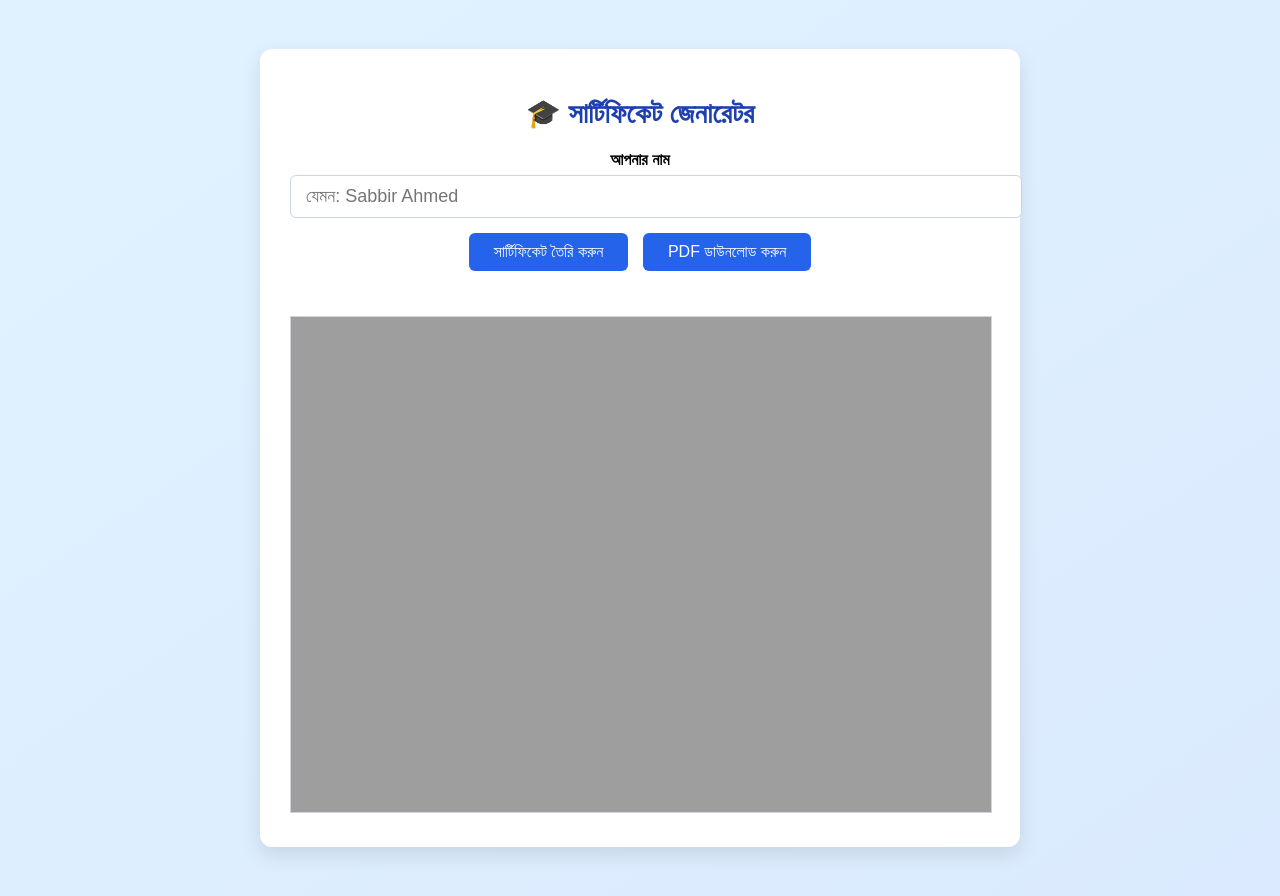
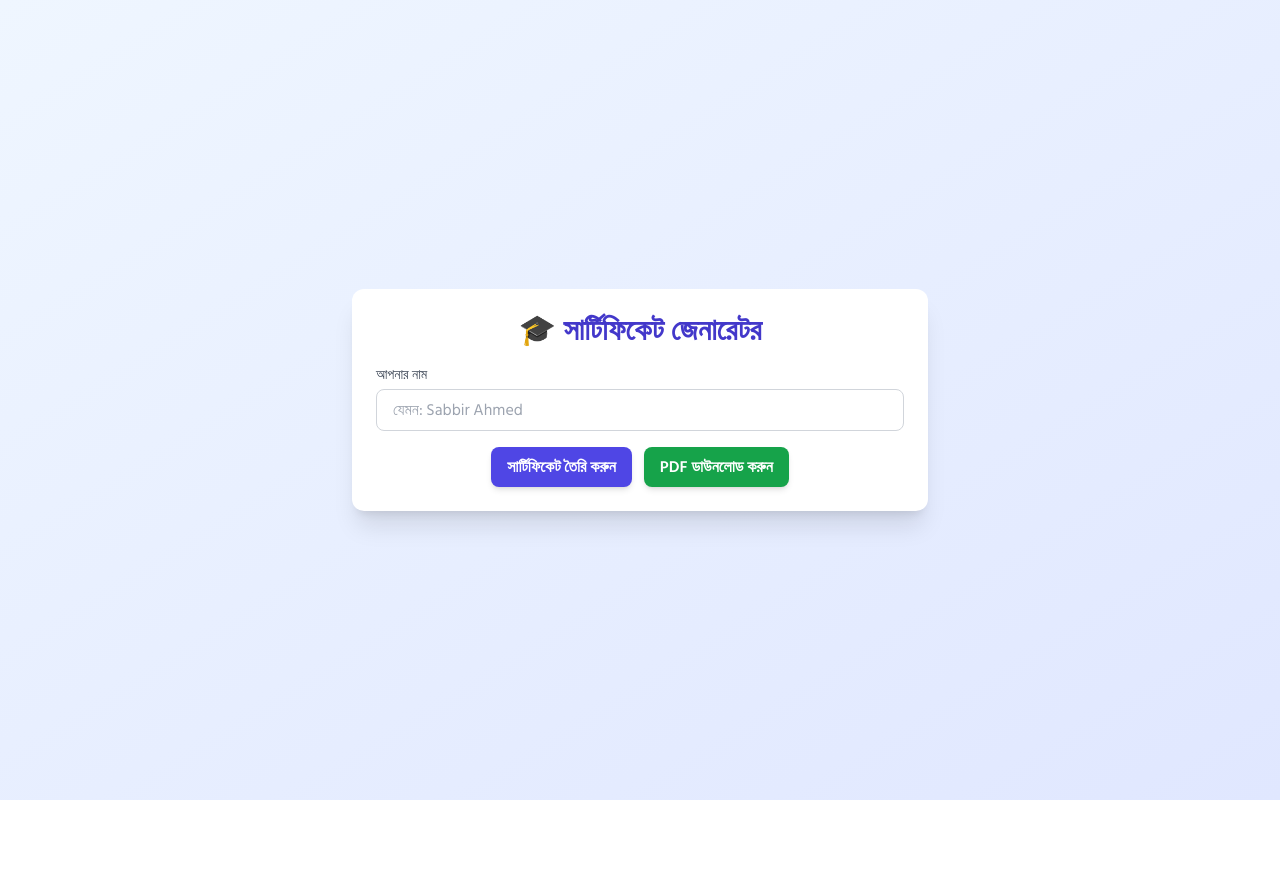
Before and after one commit to mushfikur-dwip/CertificateJs, a plain HTML site: page index.html in a window 1280 px wide. After the commit the page ends 800 px from the top, so only its background shows below. Drawn offline with nearby package versions, Linux system fonts and the light colour scheme.

Commit message:
Font added

```diff
--- a/css/style.css
+++ b/css/style.css
@@ -1,66 +1,8 @@
 body {
-    font-family: 'Poppins', sans-serif;
-    background: linear-gradient(to bottom right, #e0f2ff, #dbeafe);
-    display: flex;
-    justify-content: center;
-    align-items: center;
-    padding: 40px;
-    min-height: 100vh;
+    font-family: "Hind Siliguri", sans-serif;
+}
+
+  canvas {
+    max-width: 100%;
+    height: auto;
   }
-
-  .container {
-    background: white;
-    padding: 30px;
-    border-radius: 12px;
-    box-shadow: 0 8px 20px rgba(0, 0, 0, 0.1);
-    max-width: 700px;
-    width: 100%;
-    text-align: center;
-  }
-
-  h1 {
-    color: #1e40af;
-    font-size: 28px;
-    margin-bottom: 20px;
-  }
-
-  form {
-    margin-bottom: 20px;
-  }
-
-  label {
-    display: block;
-    margin-bottom: 6px;
-    font-weight: 600;
-  }
-
-  input {
-    padding: 10px 15px;
-    font-size: 18px;
-    width: 100%;
-    margin-bottom: 10px;
-    border: 1px solid #cbd5e1;
-    border-radius: 6px;
-  }
-
-  button {
-    padding: 10px 25px;
-    font-size: 16px;
-    margin: 5px;
-    border: none;
-    border-radius: 6px;
-    background-color: #2563eb;
-    color: white;
-    cursor: pointer;
-  }
-
-  button:hover {
-    background-color: #1e40af;
-  }
-
-  #certificateCanvas {
-    border: 1px solid #d1d5db;
-    width: 100%;
-    max-width: 100%;
-    margin-top: 20px;
-  }
--- a/index.html
+++ b/index.html
@@ -2,29 +2,55 @@
 <html lang="en">
 
 <head>
-    <meta charset="UTF-8">
+    <meta charset="UTF-8" />
+    <meta name="viewport" content="width=device-width, initial-scale=1.0" />
     <title>Certificate Generator</title>
-    <link rel="stylesheet" href="./css/style.css">
-    <link href="https://fonts.googleapis.com/css2?family=Pinyon+Script&display=swap" rel="stylesheet">
+
+    <!-- Tailwind CSS CDN -->
+    <script src="https://cdn.tailwindcss.com"></script>
+
+    <!-- Custom Fonts -->
+    <link rel="preconnect" href="https://fonts.googleapis.com">
+    <link rel="preconnect" href="https://fonts.gstatic.com" crossorigin>
+    <link href="https://fonts.googleapis.com/css2?family=Hind+Siliguri:wght@300;400;500;600;700&display=swap" rel="stylesheet">
+    <!-- Toastify CSS -->
+    <link rel="stylesheet" href="https://cdn.jsdelivr.net/npm/toastify-js/src/toastify.min.css" />
+
+    <!-- Custom Styles -->
+    <link rel="stylesheet" href="./css/style.css" />
 </head>
 
-<body>
+<body class="bg-gradient-to-br from-blue-50 to-indigo-100 min-h-screen flex items-center justify-center px-4">
 
-    <div class="container">
-        <h1>🎓 সার্টিফিকেট জেনারেটর</h1>
+    <div class="bg-white shadow-xl rounded-xl p-6 w-full max-w-xl text-center">
+        <h1 class="text-2xl md:text-3xl font-bold text-indigo-700 mb-4">🎓 সার্টিফিকেট জেনারেটর</h1>
 
-        <form onsubmit="event.preventDefault(); generateCertificate();">
-            <label for="name">আপনার নাম</label>
-            <input type="text" id="nameInput" name="name" placeholder="যেমন: Sabbir Ahmed" required>
+        <form onsubmit="event.preventDefault(); generateCertificate();" class="space-y-4">
+            <div class="text-left">
+                <label for="nameInput" class="block text-sm font-medium text-gray-700 mb-1">আপনার নাম</label>
+                <input type="text" id="nameInput" name="name" required
+                    class="w-full px-4 py-2 border border-gray-300 rounded-lg focus:ring-indigo-400 focus:border-indigo-400 transition"
+                    placeholder="যেমন: Sabbir Ahmed" />
+            </div>
 
-            <button type="submit">সার্টিফিকেট তৈরি করুন</button>
-            <button type="button" onclick="downloadAsPDF()">PDF ডাউনলোড করুন</button>
+            <div class="flex justify-center gap-3 flex-wrap">
+                <button type="submit"
+                    class="bg-indigo-600 hover:bg-indigo-700 text-white font-semibold py-2 px-4 rounded-lg shadow-md transition">
+                    সার্টিফিকেট তৈরি করুন
+                </button>
+                <button type="button" onclick="downloadAsPDF()"
+                    class="bg-green-600 hover:bg-green-700 text-white font-semibold py-2 px-4 rounded-lg shadow-md transition">
+                    PDF ডাউনলোড করুন
+                </button>
+            </div>
         </form>
 
-        <canvas id="certificateCanvas" width="1086" height="768"></canvas>
+        <canvas id="certificateCanvas" width="1086" height="768"
+            class="hidden mt-6 border border-gray-300 rounded-lg shadow-sm"></canvas>
     </div>
 
-    <!-- jsPDF CDN -->
+    <!-- Toastify + jsPDF -->
+    <script src="https://cdn.jsdelivr.net/npm/toastify-js"></script>
     <script src="https://cdnjs.cloudflare.com/ajax/libs/jspdf/2.5.1/jspdf.umd.min.js"></script>
     <script src="./js/app.js"></script>
 </body>
--- a/js/app.js
+++ b/js/app.js
@@ -1,26 +1,52 @@
 const canvas = document.getElementById("certificateCanvas");
 const ctx = canvas.getContext("2d");
 
-// Load background image
 const bgImage = new Image();
-bgImage.src = "static/CertificateAIBAITCLUB.png";
+bgImage.src = "static/CertificateAIBAITCLUB.png"; // ✅ ছবিটি এই ফোল্ডারে থাকতে হবে
 
 bgImage.onload = () => {
-  ctx.drawImage(bgImage, 0, 0, canvas.width, canvas.height);
+  // Initially hide preview until generated
 };
 
+function showToast(message, type = "info") {
+  Toastify({
+    text: message,
+    duration: 2500,
+    gravity: "top",
+    position: "center",
+    style: {
+      background:
+        type === "success"
+          ? "#16a34a"
+          : type === "error"
+          ? "#dc2626"
+          : "#2563eb",
+    },
+  }).showToast();
+}
+
 function generateCertificate() {
-  const name = document.getElementById("nameInput").value;
+  const name = document.getElementById("nameInput").value.trim();
+  if (!name) {
+    showToast("⚠️ দয়া করে নাম দিন", "error");
+    return;
+  }
+
   ctx.clearRect(0, 0, canvas.width, canvas.height);
   ctx.drawImage(bgImage, 0, 0, canvas.width, canvas.height);
 
   ctx.font = '58px "Pinyon Script", cursive';
   ctx.fillStyle = "#1e3a8a";
   ctx.textAlign = "center";
-  ctx.fillText(name, canvas.width / 2, 285);
+  ctx.fillText(name, canvas.width / 2, 400);
+
+  canvas.classList.remove("hidden");
+  showToast("✅ সার্টিফিকেট তৈরি হয়েছে", "success");
 }
 
 function downloadAsPDF() {
+  const name =
+    document.getElementById("nameInput").value.trim() || "certificate";
   const { jsPDF } = window.jspdf;
   const pdf = new jsPDF({
     orientation: "landscape",
@@ -30,6 +56,7 @@ function downloadAsPDF() {
 
   const imageData = canvas.toDataURL("image/png");
   pdf.addImage(imageData, "PNG", 0, 0, canvas.width, canvas.height);
-  const name = document.getElementById("nameInput").value || "certificate";
   pdf.save(`${name}_certificate.pdf`);
+
+  showToast("📄 PDF ডাউনলোড হয়েছে", "success");
 }
```
Also changed, not shown: fonts/PinyonScript-Regular.ttf (added).
